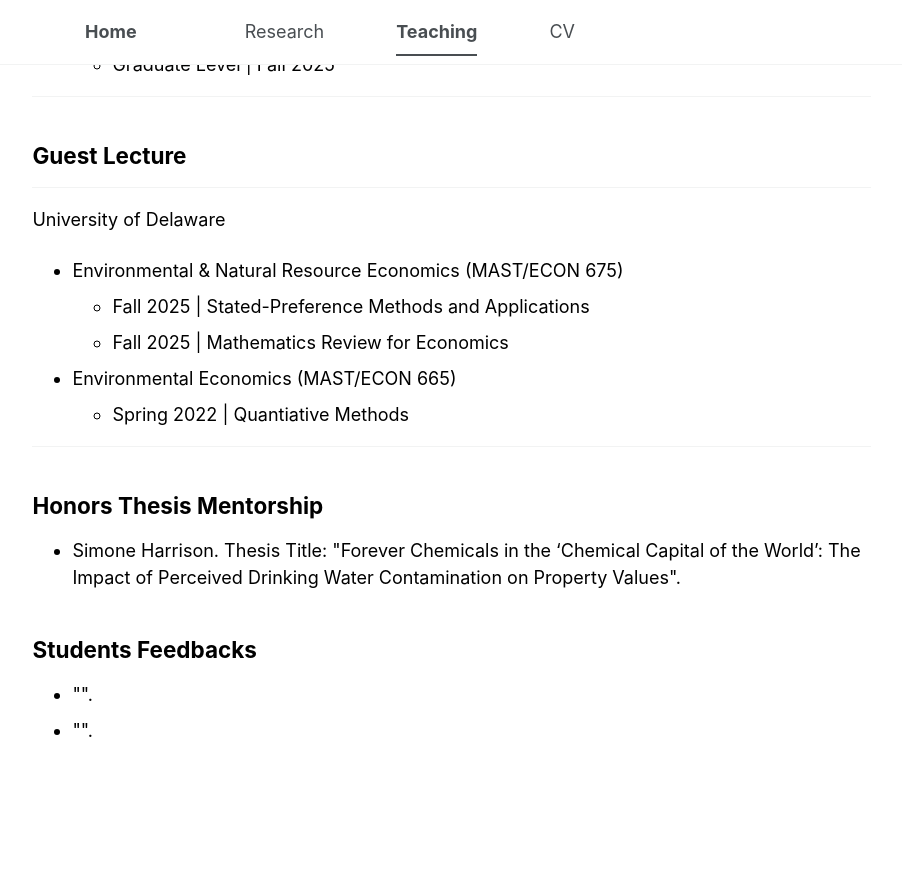
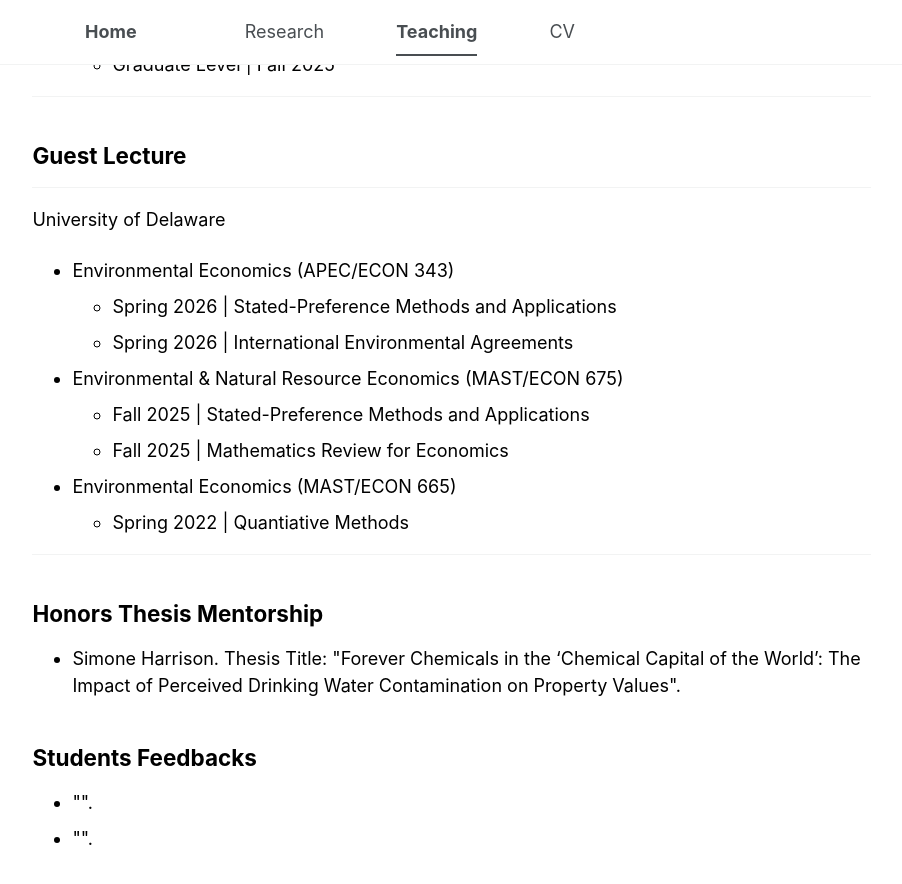
Before and after one commit to sachin-b-badole/sachin-b-badole.github.io, a Jekyll site: the page built from _pages/teaching.html, in a window 1280 px wide and 900 px high, scrolled down 421 px. Shown: the top 884 px of the window, without its empty margins (301-1203 px from the left). Built offline with Jekyll 4.4.1, drawn with Linux system fonts in a browser that asks for light colours.

Commit message:
Update teaching.html

```diff
--- a/_pages/teaching.html
+++ b/_pages/teaching.html
@@ -31,6 +31,11 @@ classes: teaching-page    # optional CSS hook if you want extra styling | classe
 <hr>
 <p>University of Delaware</p>
 <ul>
+  <li>Environmental Economics (APEC/ECON 343)</li>
+  <ul>
+    <li>Spring 2026 | Stated-Preference Methods and Applications </li>
+    <li>Spring 2026 | International Environmental Agreements </li>
+  </ul>
   <li>Environmental &amp; Natural Resource Economics (MAST/ECON 675)</li>
   <ul>
     <li>Fall 2025 | Stated-Preference Methods and Applications </li>
```
